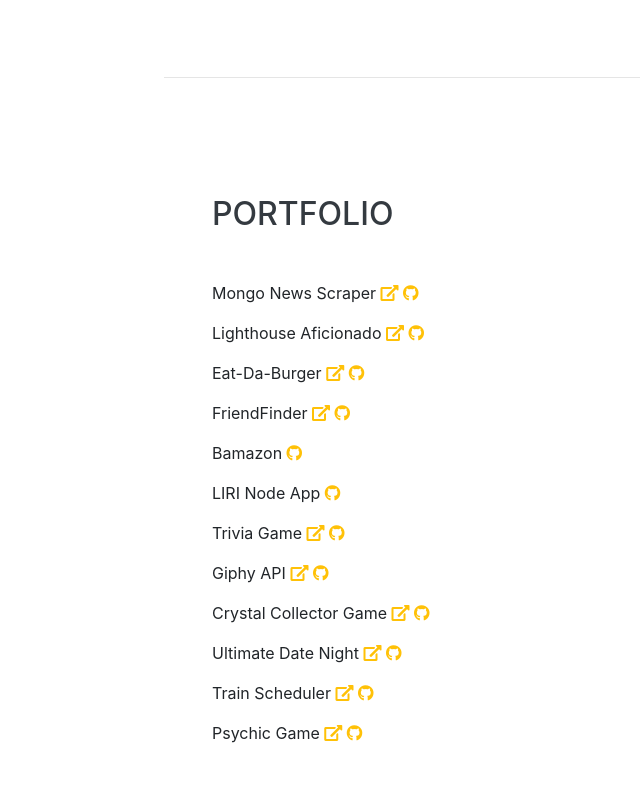
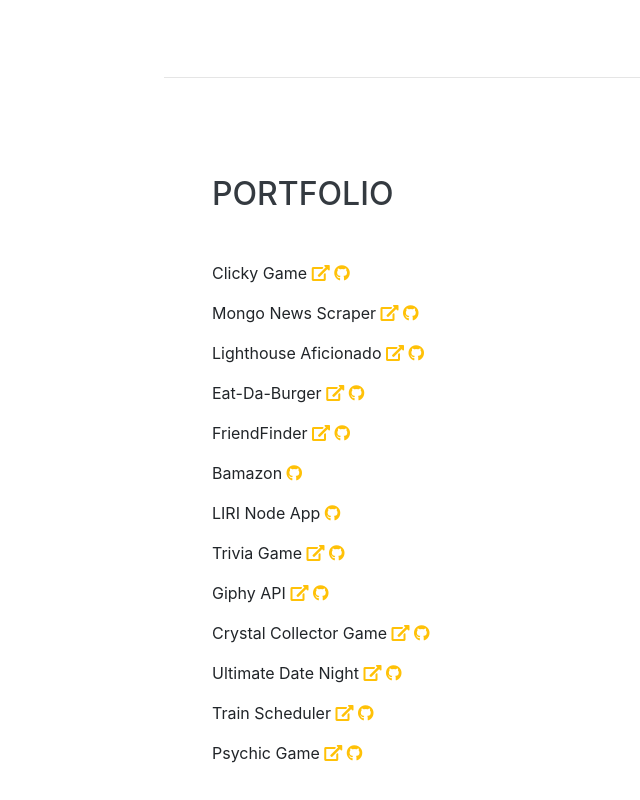
Before and after one commit to amandanewton/Portfolio, a website with bundled scripts: page index.html in a window 1280 px wide. Shown: the part 4886-5686 px from the top of the page, without its empty margins (108-748 px from the left). Built offline with nearby package versions, Linux system fonts and the light colour scheme; a web font is replaced by a local one.

Commit message:
Update index.html

```diff
--- a/index.html
+++ b/index.html
@@ -282,6 +282,14 @@
       <div class="w-100">
         <h2 class="mb-5">Portfolio</h2>
 
+          <p>Clicky Game
+          <a href="https://amandanewton.github.io/ClickyGame/" target="_blank">
+            <i class="fas fa-external-link-alt text-warning"></i>
+          </a>
+          <a href="https://github.com/amandanewton/ClickyGame" target="_blank">
+            <i class="fab fa-github text-warning"></i>
+          </a></p>
+
           <p>Mongo News Scraper
           <a href="https://boiling-stream-17200.herokuapp.com/" target="_blank">
             <i class="fas fa-external-link-alt text-warning"></i>
```
